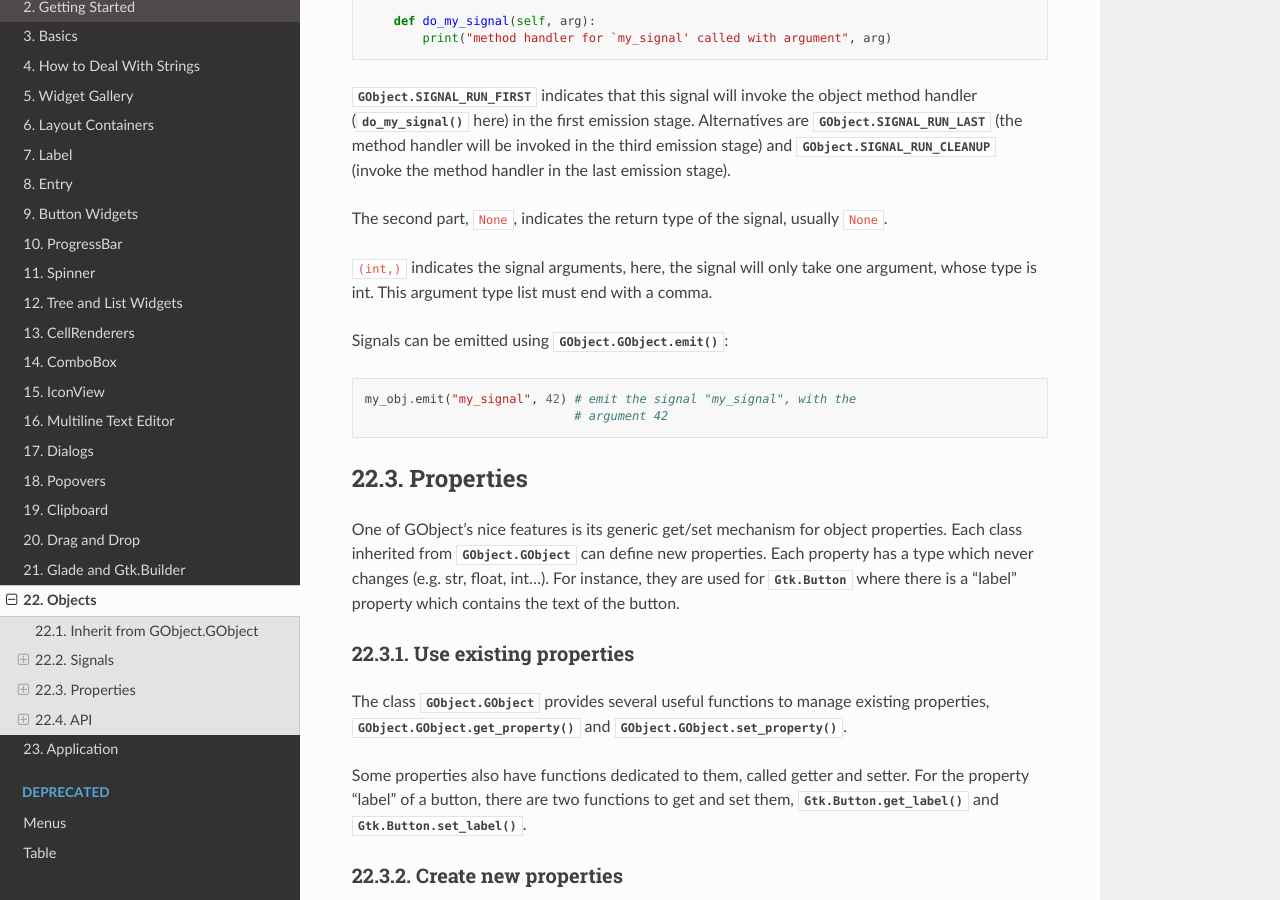
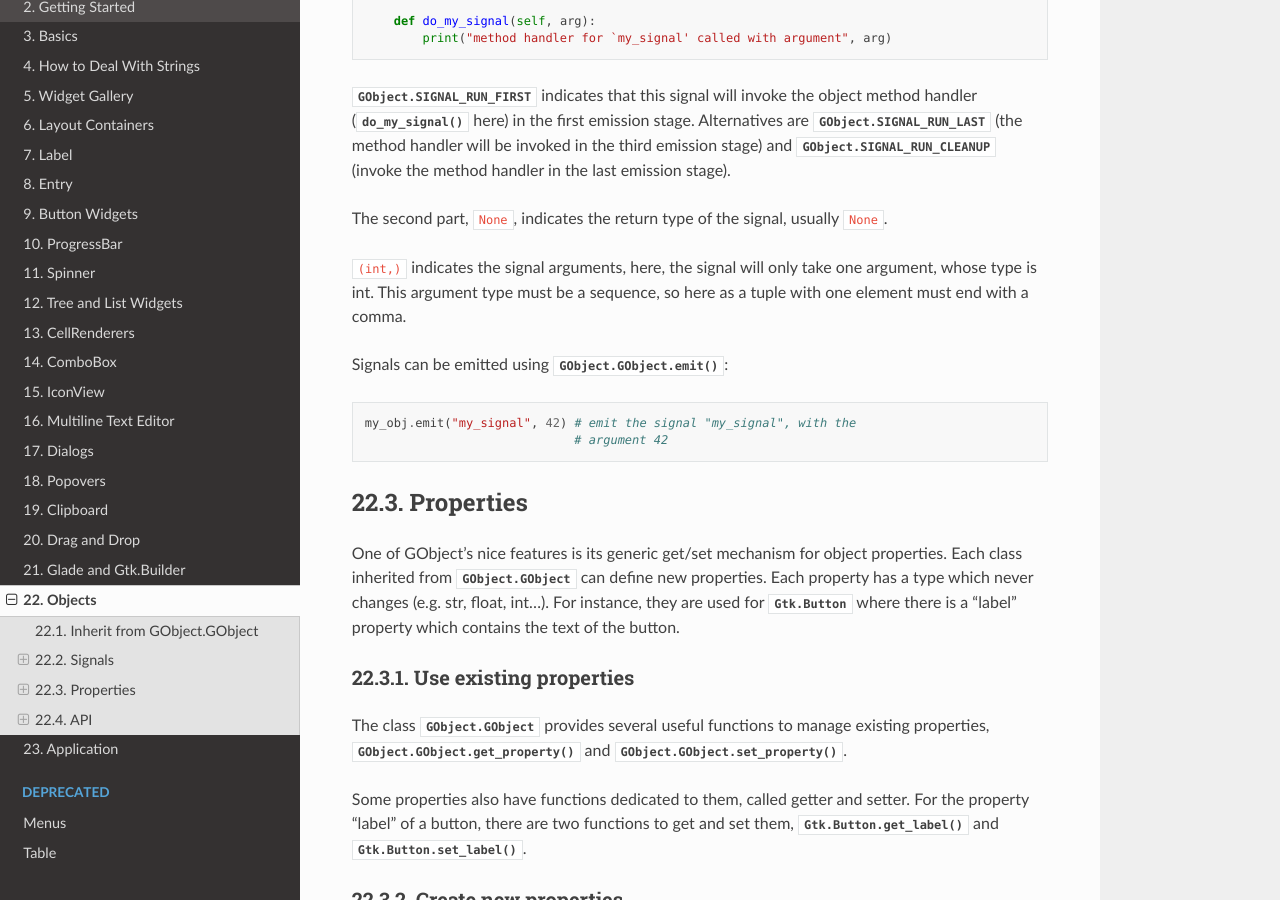
Before and after one commit to sebp/PyGObject-Tutorial, a Sphinx documentation site: the page built from source/objects.txt, in a window 1280 px wide and 900 px high, scrolled down 1349 px. Built offline with Sphinx 7.4.7 and the Read the Docs theme 2.0.0, drawn with Linux system fonts in a browser that asks for light colours.

Commit message:
Correct type description
Expected type is any sequence. Example presents one-element
tuple and this is only reason why it has comma at the end.

```diff
--- a/source/objects.txt
+++ b/source/objects.txt
@@ -82,8 +82,8 @@ The second part, ``None``, indicates the return type of the signal,
 usually ``None``.
 
 ``(int,)`` indicates the signal arguments, here, the signal will only
-take one argument, whose type is int. This argument type list must end with a
-comma.
+take one argument, whose type is int. This argument type must be a sequence,
+so here as a tuple with one element must end with a comma.
 
 Signals can be emitted using :meth:`GObject.GObject.emit`:
 
```
